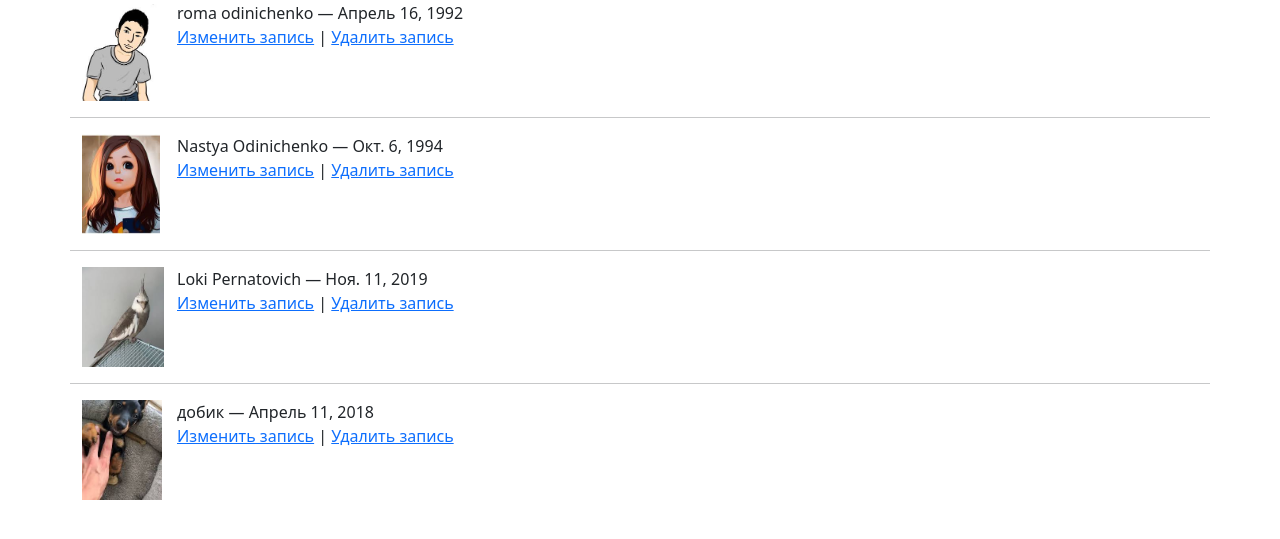
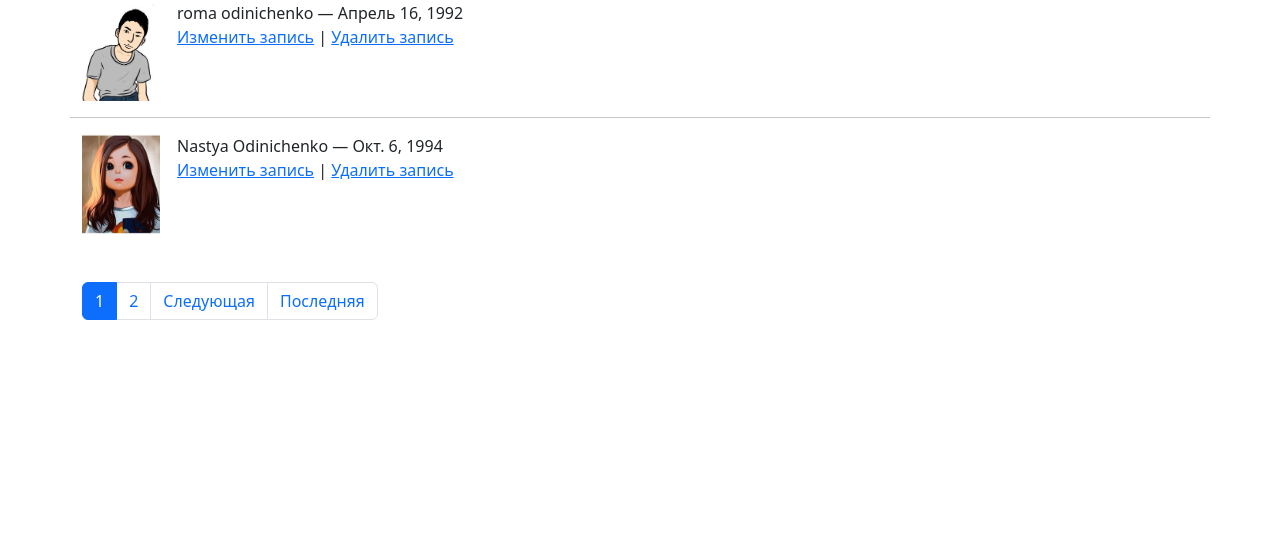
Before and after one commit to Roomich/acme_project, a Django app: page /birthday/list/ in a window 1280 px wide. Shown: the part 103-642 px from the top of the page. Run offline with Django 3.2, Linux system fonts and the light colour scheme; data comes from the database, SQL or seed files in the repository; some libraries are stand-ins or nearby versions.

Commit message:
add paginator

```diff
--- a/acme_project/birthday/views.py
+++ b/acme_project/birthday/views.py
@@ -1,4 +1,5 @@
 from django.shortcuts import redirect, render, get_object_or_404
+from django.core.paginator import Paginator
 
 from .forms import BirthdayForm
 from .models import Birthday
@@ -26,8 +27,11 @@ def birthday(request, pk=None):
 
 
 def birthday_list(request):
-    birthdays = Birthday.objects.all()
-    context = {'birthdays': birthdays}
+    birthdays = Birthday.objects.order_by('id')
+    paginator = Paginator(birthdays, 2)
+    page_number = request.GET.get('page')
+    page_obj = paginator.get_page(page_number)
+    context = {'page_obj': page_obj}
     return render(request, 'birthday/birthday_list.html', context)
 
 
--- a/acme_project/templates/birthday/birthday_list.html
+++ b/acme_project/templates/birthday/birthday_list.html
@@ -1,7 +1,7 @@
 {% extends "base.html" %}
 
 {% block content %}
-  {% for birthday in birthdays %}
+  {% for birthday in page_obj %}
     <!-- Добавим класс row: каждая запись — это строка -->
     <div class="row">
       <!-- Первая "колонка" в строке, её ширина — 2/12 -->
@@ -27,4 +27,7 @@
       {% endif %}
     </div>
   {% endfor %}
+
+  {% include "includes/paginator.html" %}
+
 {% endblock %}
--- /dev/null
+++ b/acme_project/templates/includes/paginator.html
@@ -0,0 +1,54 @@
+<!-- templates/includes/paginator.html -->
+{% if page_obj.has_other_pages %}
+  <nav class="my-5">
+    <ul class="pagination">
+      <!-- Если существует предыдущая страница
+           (если мы не на первой странице)
+           рисуем кнопку "Первая страница"... -->
+      {% if page_obj.has_previous %}
+        <li class="page-item">
+          <a class="page-link" href="?page=1">Первая</a>
+        </li>
+        <!-- ...и кнопку "Предыдущая" -->
+        <li class="page-item">
+          <a class="page-link" href="?page={{ page_obj.previous_page_number }}">
+            Предыдущая
+          </a>
+        </li>
+      {% endif %}
+      <!-- Перебираем в цикле все номера страниц -->
+      {% for i in page_obj.paginator.page_range %}
+        <!-- Если номер страницы совпадает с i... -->
+        {% if page_obj.number == i %}
+          <!-- ..."подсвечиваем" кнопку: ставим класс "active"
+               и делаем не ссылку, а span (просто текстовый блок) -->
+          <li class="page-item active">
+            <span class="page-link">{{ i }}</span>
+          </li>
+        {% else %}
+          <!-- Остальные кнопки отрисовываем без подсветки, со ссылками -->
+          <li class="page-item">
+            <a class="page-link" href="?page={{ i }}">{{ i }}</a>
+          </li>
+        {% endif %}
+      {% endfor %}
+
+      {% if page_obj.has_next %}
+        <!-- Если существует следующая страница
+           (если мы не на последней странице)
+           рисуем кнопку "Следующая"... -->
+        <li class="page-item">
+          <a class="page-link" href="?page={{ page_obj.next_page_number }}">
+            Следующая
+          </a>
+        </li>
+        <!-- ...и кнопку "Последняя" -->
+        <li class="page-item">
+          <a class="page-link" href="?page={{ page_obj.paginator.num_pages }}">
+            Последняя
+          </a>
+        </li>
+      {% endif %}
+    </ul>
+  </nav>
+{% endif %}
```
